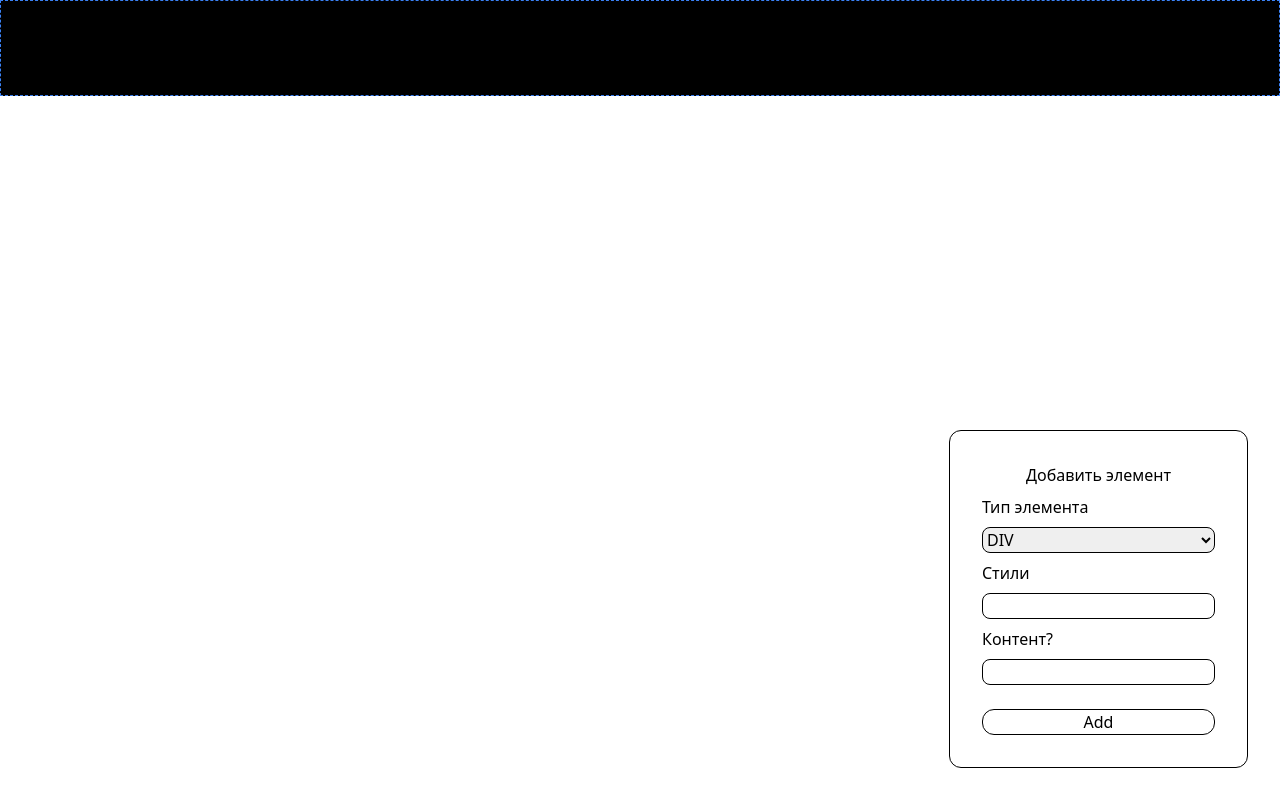
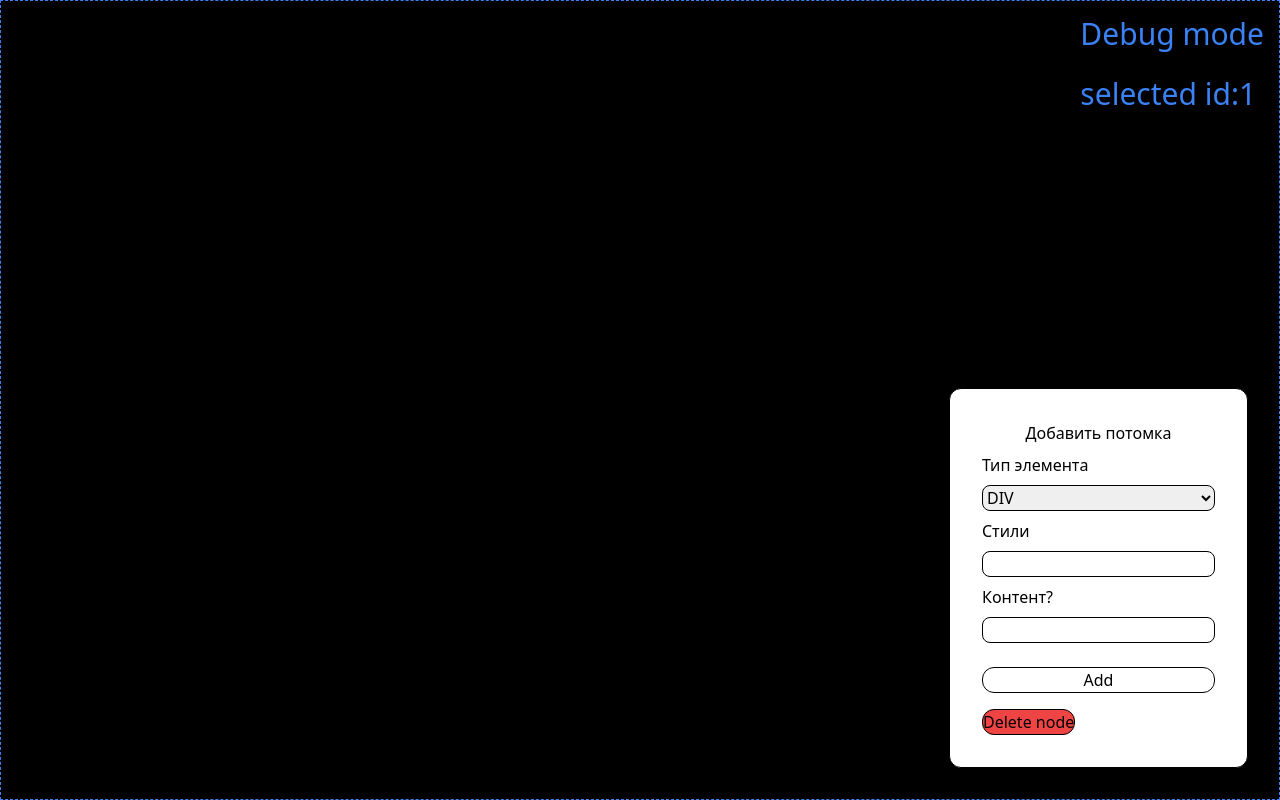
Before and after one commit to aiprivet/css-editor, a React (Vite) app: page / in a window 1280 px wide. Built offline with nearby package versions, Linux system fonts and the light colour scheme.

Commit message:
add delete node function

```diff
--- a/src/App.jsx
+++ b/src/App.jsx
@@ -5,8 +5,8 @@ export default function App() {
   const tree = [
     {
       type: "div",
-      styles: ["bg-black h-24 w-screen"],
-      id: 0,
+      styles: ["bg-black w-screen h-screen"],
+      id: 1,
       childrens: [],
     },
   ];
@@ -15,7 +15,7 @@ export default function App() {
   const [styles, setStyle] = useState("");
   const [content, setContent] = useState("");
   const [page, setPage] = useState(tree);
-  const [selected, setSelected] = useState(0);
+  const [selected, setSelected] = useState(1);
 
   function handleAdd(type, styles, content = "") {
     let block = createBlock(type, styles.split(" "), content);
@@ -23,21 +23,47 @@ export default function App() {
     setPage(newTree);
   }
 
-  function addChidlren(foundId, children) {
-    let tree = JSON.parse(JSON.stringify(page));
-    function addToChildrenById() {
-      for (const node of tree) {
-        if (node.id === foundId) {
+  function addChidlren(idToFound, children) {
+    let updatedTree = JSON.parse(JSON.stringify(page));
+
+    function addToChildrenById(nodes) {
+      for (const node of nodes) {
+        if (node.id === idToFound) {
           node.childrens.push(children);
           return;
         }
-        if (node.childrens.length > 0) {
+        if (node.childrens?.length > 0) {
           addToChildrenById(node.childrens);
         }
       }
     }
-    addToChildrenById();
-    setPage(() => tree);
+
+    addToChildrenById(updatedTree);
+    setPage(updatedTree);
+  }
+
+  function deleteChildren(idToFound) {
+    let updatedTree = JSON.parse(JSON.stringify(page));
+
+    function deleteChildrenById(nodes, parentNode = null) {
+      for (let i = 0; i < nodes.length; i++) {
+        const node = nodes[i];
+        if (node.id === idToFound) {
+          if (parentNode) {
+            parentNode.childrens.splice(i, 1);
+          } else {
+            updatedTree = updatedTree.filter(n => n.id !== idToFound);
+          }
+          return;
+        }
+        if (node.childrens?.length > 0) {
+          deleteChildrenById(node.childrens, node);
+        }
+      }
+    }
+
+    deleteChildrenById(updatedTree);
+    setPage(updatedTree);
   }
 
   function createBlock(type, styles, content) {
@@ -65,7 +91,8 @@ export default function App() {
         if (node.childrens) {
           return (
             <div
-              onClick={() => {
+              onClick={(e) => {
+                e.stopPropagation();
                 setSelected(node.id);
               }}
               id={node.id}
@@ -82,7 +109,8 @@ export default function App() {
         } else {
           return (
             <div
-              onClick={() => {
+              onClick={(e) => {
+                e.stopPropagation();
                 setSelected(node.id);
               }}
               id={node.id}
@@ -95,7 +123,8 @@ export default function App() {
       if (node.type === "h1") {
         return (
           <h1
-            onClick={() => {
+            onClick={(e) => {
+              e.stopPropagation();
               setSelected(node.id);
             }}
             id={node.id}
@@ -115,7 +144,11 @@ export default function App() {
   return (
     <div>
       <div className="">{parseTree(page)}</div>
-
+      <div className="fixed z-50 right-4 top-4 ">
+        <h1 className="text-blue-500 text-3xl">Debug mode</h1>
+        <br />
+        <h1 className="text-blue-500 text-3xl">selected id:{selected}</h1>
+      </div>
       <div className="fixed right-8 bottom-8">
         <div className="border border-black rounded-xl p-8 z-50 bg-white">
           {selected === 0 ? (
@@ -200,6 +233,12 @@ export default function App() {
               </button>
             </form>
           )}
+          <button
+            className="border p-6 bg-red-500 border-black  rounded-xl mt-4 "
+            onClick={() => deleteChildren(selected)}
+          >
+            Delete node
+          </button>
         </div>
       </div>
     </div>
--- a/src/style/style.css
+++ b/src/style/style.css
@@ -576,8 +576,24 @@ video {
   bottom: 2rem;
 }
 
+.top-0 {
+  top: 0px;
+}
+
+.top-4 {
+  top: 1rem;
+}
+
 .z-50 {
   z-index: 50;
+}
+
+.z-\[\] {
+  z-index: ;
+}
+
+.z-\[\$\{\}\] {
+  z-index: ${};
 }
 
 .mt-16 {
@@ -620,6 +636,10 @@ video {
   height: 6rem;
 }
 
+.h-4 {
+  height: 1rem;
+}
+
 .w-1\/2 {
   width: 50%;
 }
@@ -638,6 +658,18 @@ video {
 
 .w-screen {
   width: 100vw;
+}
+
+.w-24 {
+  width: 6rem;
+}
+
+.w-48 {
+  width: 12rem;
+}
+
+.w-1\/3 {
+  width: 33.333333%;
 }
 
 .flex-col {
@@ -728,6 +760,11 @@ video {
   background-color: rgb(241 245 249 / var(--tw-bg-opacity));
 }
 
+.bg-green-400 {
+  --tw-bg-opacity: 1;
+  background-color: rgb(74 222 128 / var(--tw-bg-opacity));
+}
+
 .p-1 {
   padding: 0.25rem;
 }
```
